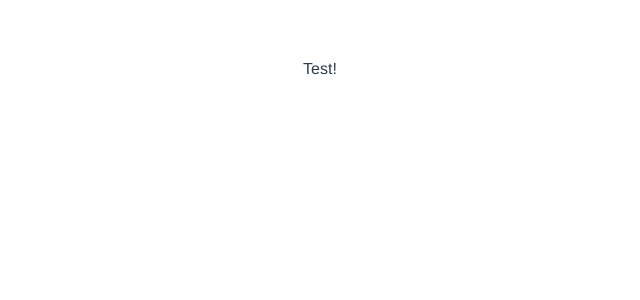
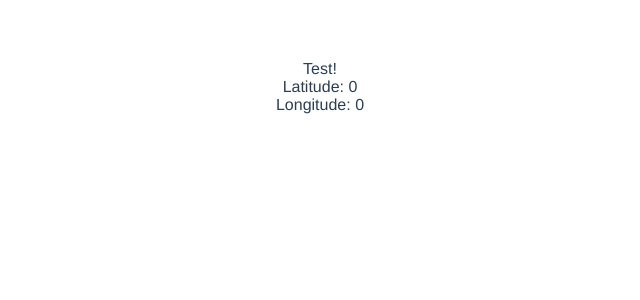
Before and after one commit to MartikosCoder/Vue-Idea, a Vue app: page / in a window 1280 px wide. Shown: the top 300 px of the page, without its empty margins (320-960 px from the left). Built offline with nearby package versions, Linux system fonts and the light colour scheme.

Commit message:
Get coords

```diff
--- a/src/components/Main.vue
+++ b/src/components/Main.vue
@@ -1,6 +1,8 @@
 <template>
   <div class="main">
     {{ msg }}
+    <div class="latitude">Latitude: {{ latitude }}</div>
+    <div class="longitude">Longitude: {{ longitude }}</div>
   </div>
 </template>
 
@@ -9,6 +11,23 @@ export default {
   name: 'Main',
   props: {
     msg: String
+  },
+  data() {
+    return {
+      latitude: 0,
+      longitude: 0
+    }
+  },
+  methods: {
+    getCoords() {
+      if (navigator.geolocation) {
+        const _this = this;
+        navigator.geolocation.getCurrentPosition(position => {
+          _this.latitude = position.coords.latitude;
+          _this.longitude = position.coords.longitude;
+        });
+      }
+    }
   }
 }
 </script>
```
